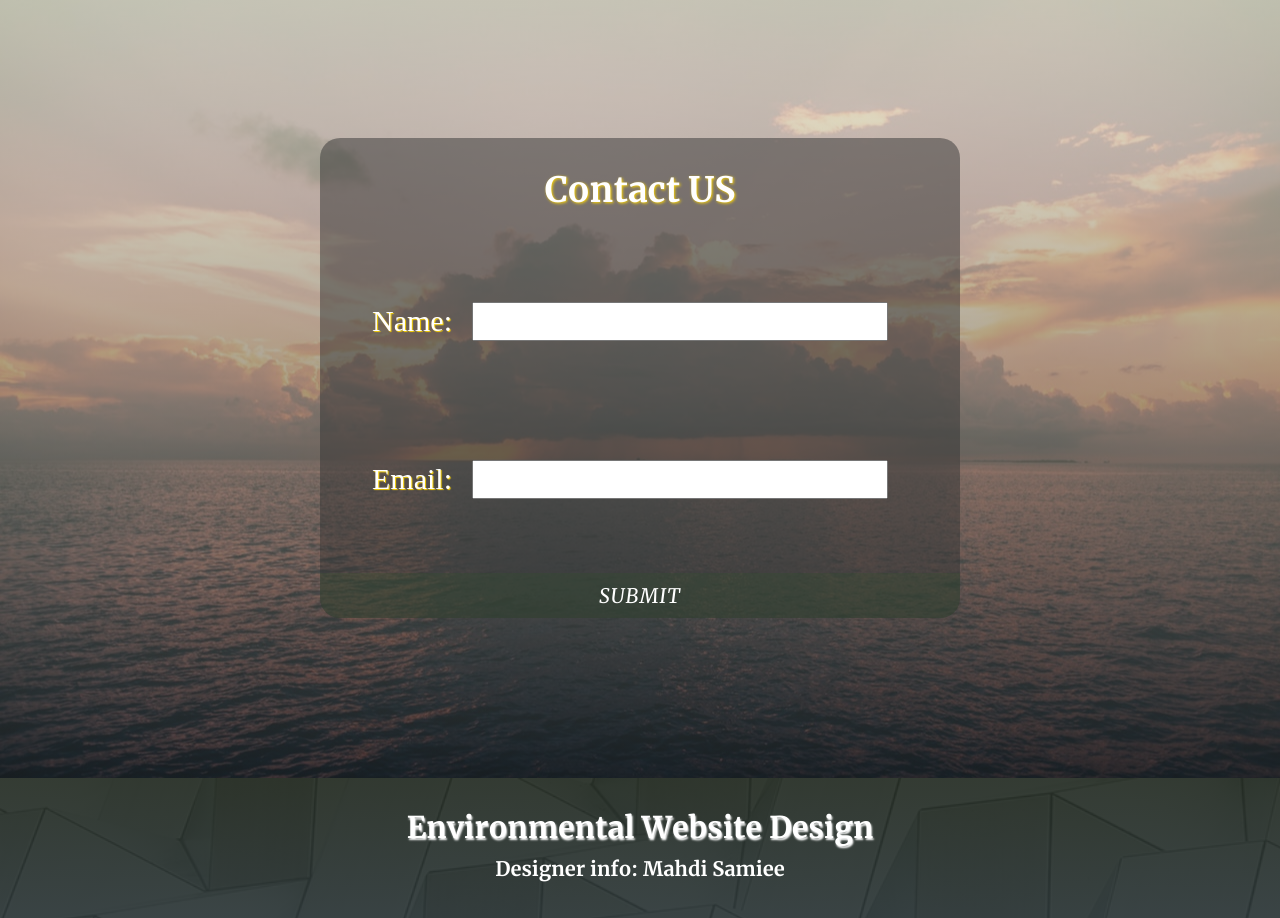
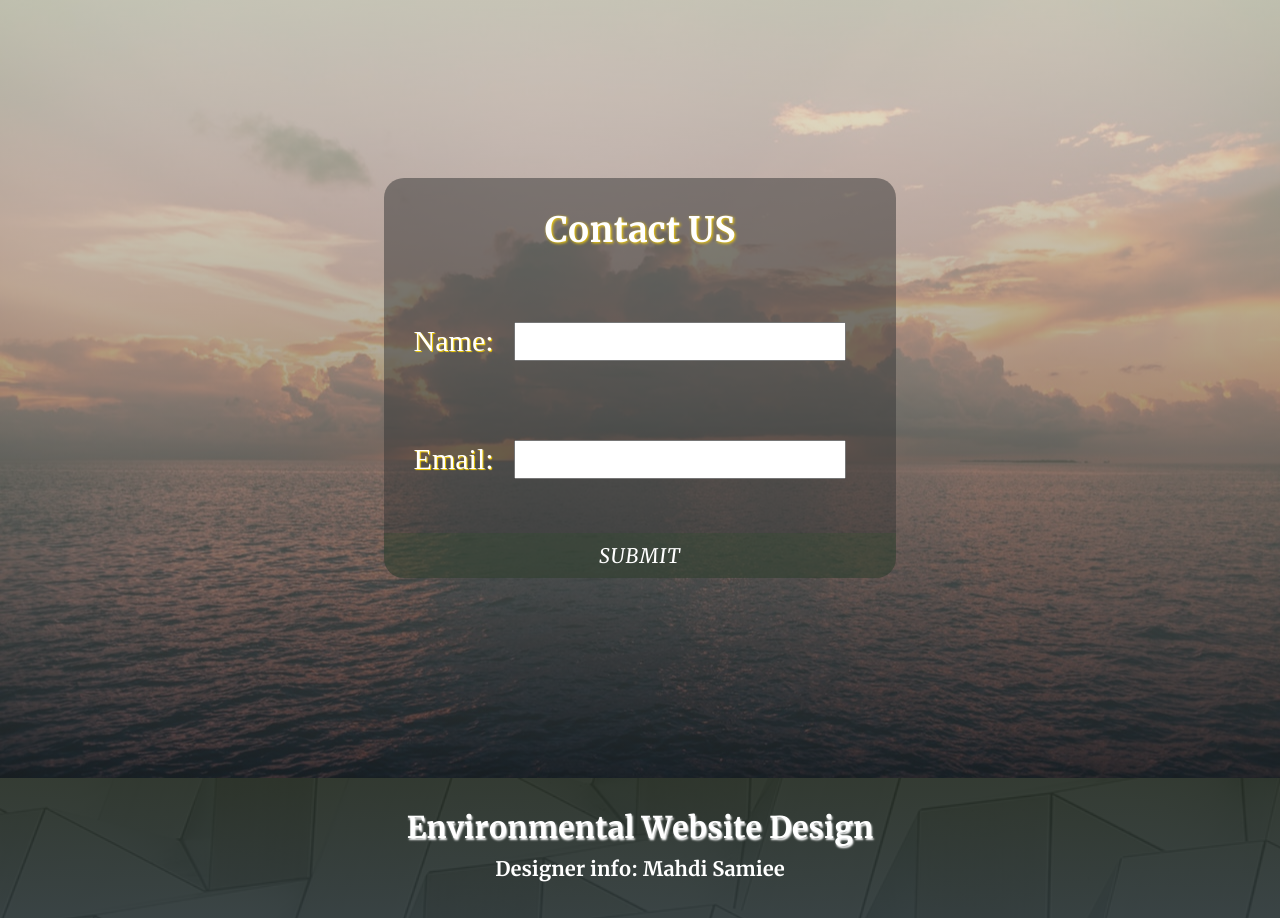
Before and after one commit to MattSam9/Environment_Website_design, a plain HTML site: page index.html in a window 1280 px wide. Shown: the part 2480-3398 px from the top of the page. Drawn offline with nearby package versions, Linux system fonts and the light colour scheme.

Commit message:
modify contact wrapper height

```diff
--- a/css/style.css
+++ b/css/style.css
@@ -343,8 +343,8 @@ main .benefits {
   background-position: center;
 }
 .contact .contact-wrapper {
-  width: 50%;
-  min-height: 60vh;
+  width: 40%;
+  min-height: 50vh;
   margin: 3rem auto;
   display: flex;
   flex-direction: column;
```
